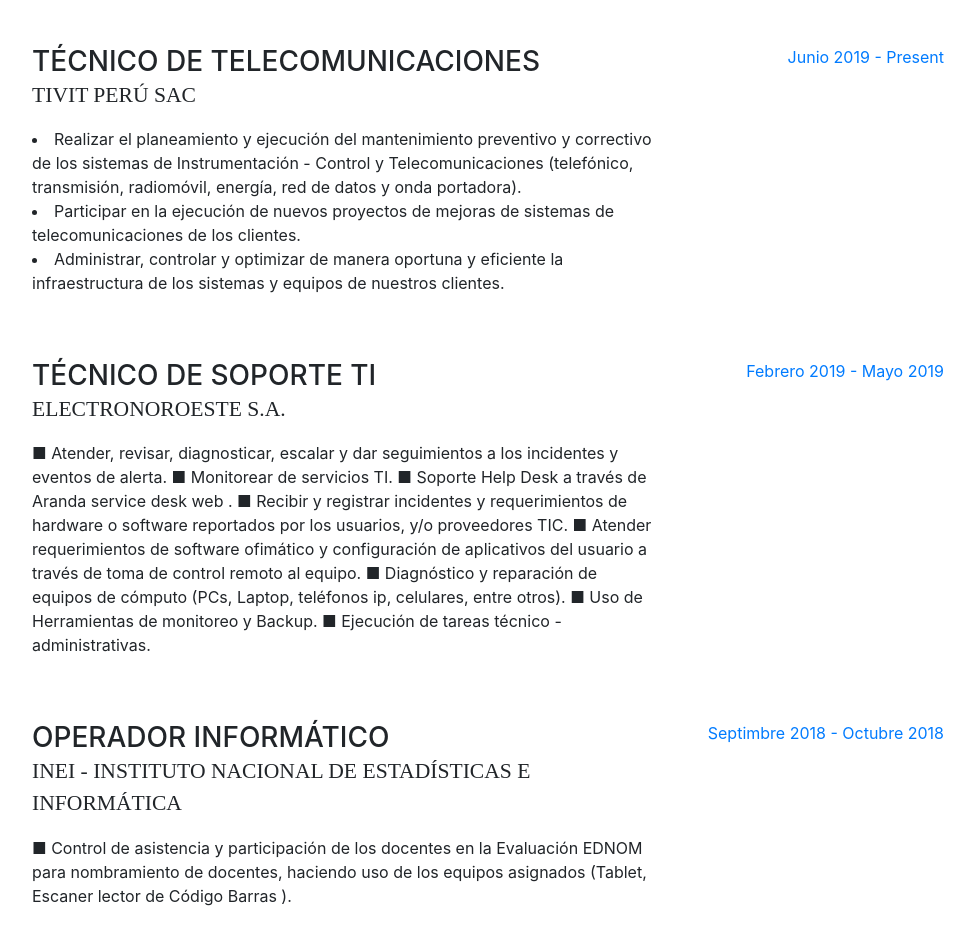
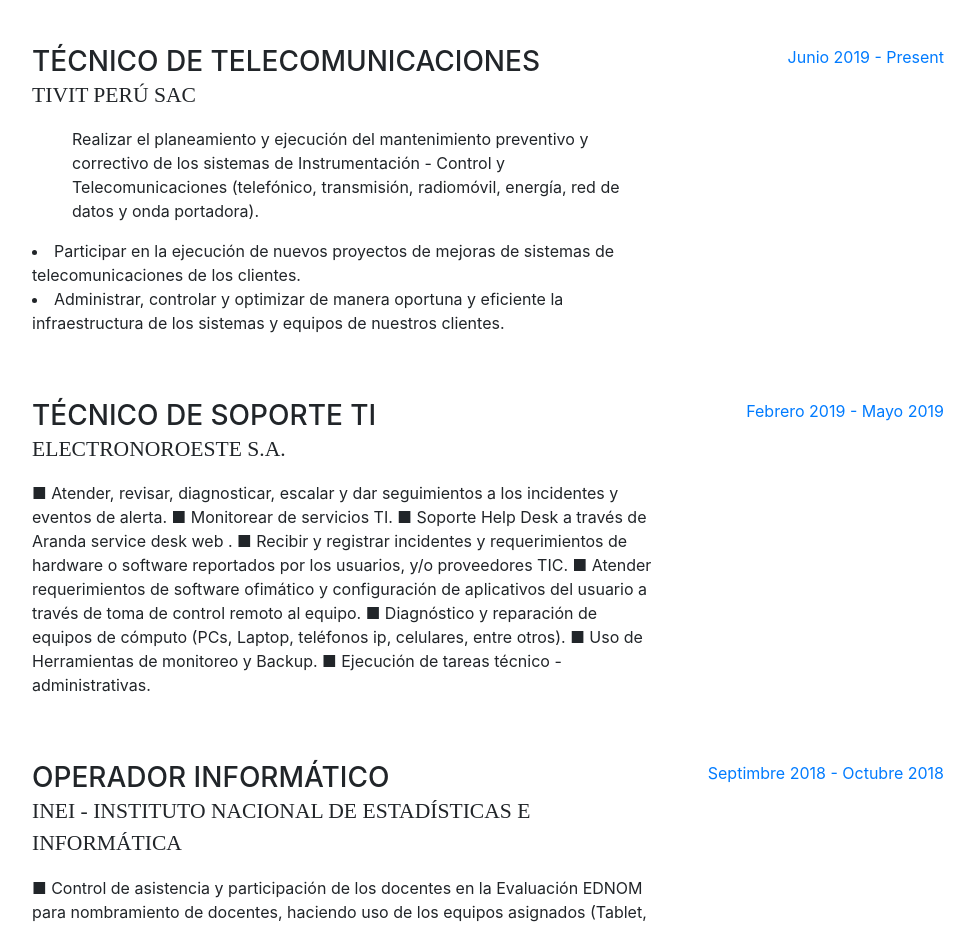
Before and after one commit to medardojs/medardojs.github.io, a website with bundled scripts: page index.html in a window 1280 px wide. Shown: the part 889-1816 px from the top of the page, without its empty margins (288-1263 px from the left). Built offline with nearby package versions, Linux system fonts and the light colour scheme; a web font is replaced by a local one.

Commit message:
Update index.html

```diff
--- a/index.html
+++ b/index.html
@@ -121,8 +121,8 @@
             <div class="resume-content mr-auto">
               <h3 class="mb-0">Técnico de Telecomunicaciones</h3>
               <div class="subheading mb-3">Tivit Perú SAC</div>
-              <p><li type="disc">Realizar el planeamiento y ejecución del mantenimiento preventivo y correctivo de los
-                  sistemas de Instrumentación - Control y Telecomunicaciones (telefónico, transmisión, radiomóvil, energía, red de datos y onda portadora).<br></li>
+              <p><ul type="disc">Realizar el planeamiento y ejecución del mantenimiento preventivo y correctivo de los
+                  sistemas de Instrumentación - Control y Telecomunicaciones (telefónico, transmisión, radiomóvil, energía, red de datos y onda portadora).<br></ul>
                   <li type="disc">Participar en la ejecución de nuevos proyectos de mejoras de sistemas de telecomunicaciones
                   de los clientes.<br></li>
                   <li type="disc">Administrar, controlar y optimizar de manera oportuna y eficiente la infraestructura de los
```
